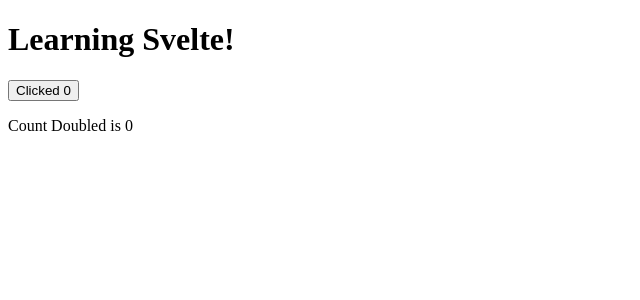
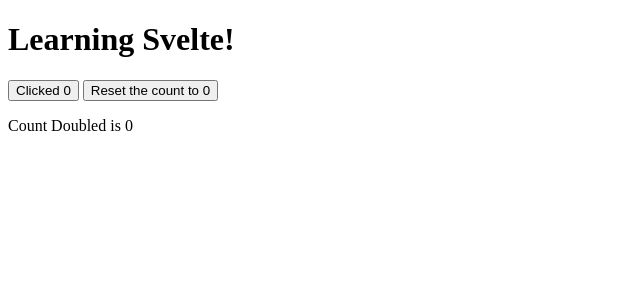
Before and after one commit to Aiyush-G/SvelteWebsite, a SvelteKit app in the folder myapp/: page / in a window 1280 px wide. Shown: the top 300 px of the page, without its empty margins (0-640 px from the left). Built offline with nearby package versions, Linux system fonts and the light colour scheme.

Commit message:
separate reset count button added

```diff
--- a/myapp/src/routes/+page.svelte
+++ b/myapp/src/routes/+page.svelte
@@ -11,6 +11,10 @@
     function increment(){
         count+= 1;
     }
+
+    function reset(){
+        count = 0;
+    }
 </script>
 
 <h1>Learning Svelte!</h1>
@@ -18,5 +22,8 @@
 <button on:click={increment}>
     Clicked {count}
 </button>
+<button on:click={reset}>
+    Reset the count to 0
+</button>
 
 <p>Count Doubled is {doubled}</p>
```
